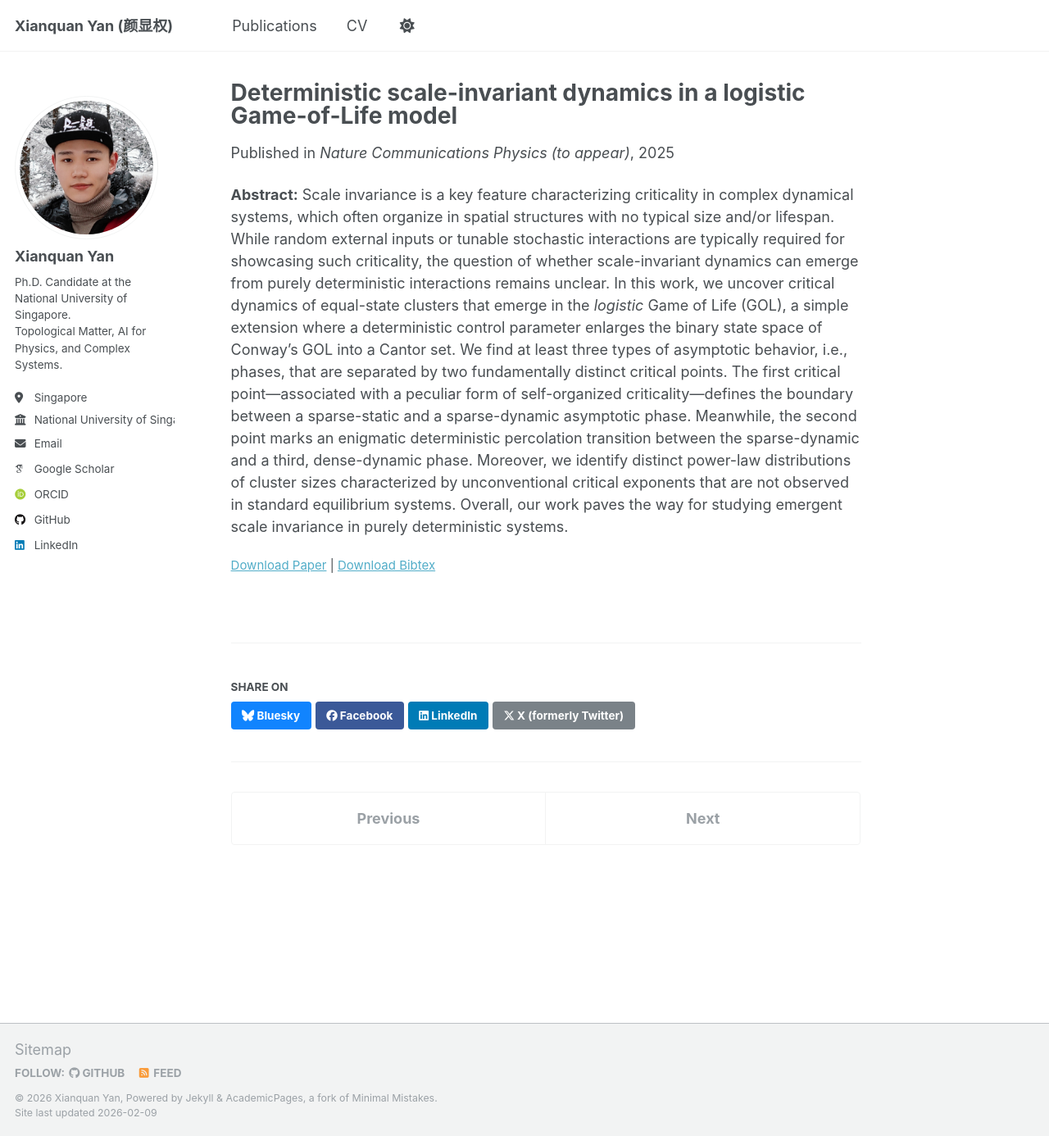
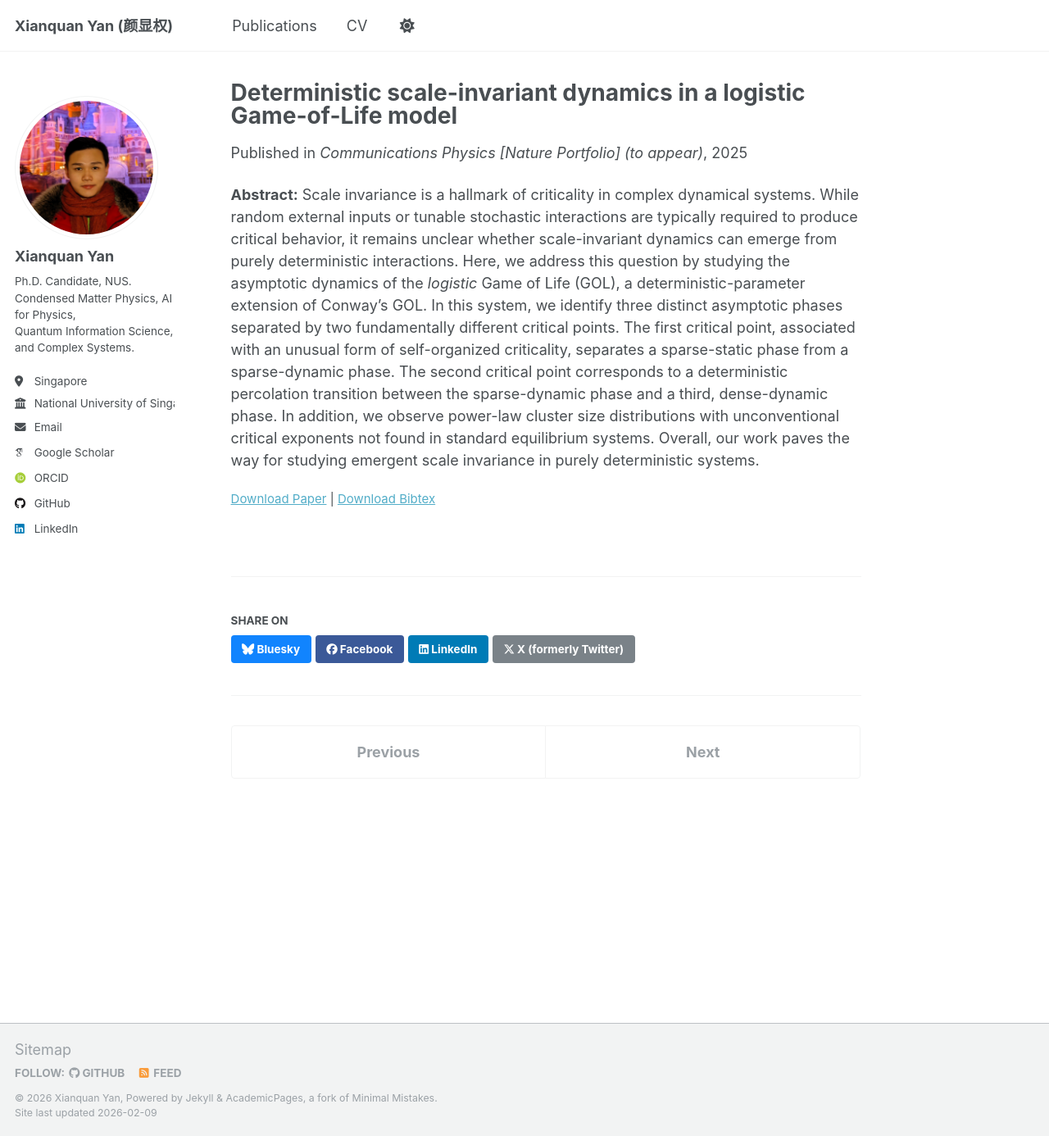
Before and after one commit to sarinstein-yan/sarinstein-yan.github.io, a Jekyll site: the page built from _publications/2025-06-lgol.md, in a window 1280 px wide and 1386 px high. Shown: the whole window at 82% size. Built offline with Jekyll 4.4.1, drawn with Linux system fonts in a browser that asks for light colours; some web fonts are replaced.

Commit message:
update avatar

```diff
--- a/_config.yml
+++ b/_config.yml
@@ -23,10 +23,10 @@ repository               : "sarinstein-yan/sarinstein-yan.github.io"
 #               Additional customization can be done by editing /_includes/author-profile.html
 author:
   # Biographic information
-  avatar           : "profile.jpg"
+  avatar           : "profile2026.jpg"
   name             : "Xianquan Yan"
   pronouns         : # example: "she/her"
-  bio              : "Ph.D. Candidate at the National University of Singapore.<br>Topological Matter, AI for Physics, and Complex Systems."
+  bio              : "Ph.D. Candidate, NUS.<br>Condensed Matter Physics, AI for Physics,<br> Quantum Information Science, and Complex Systems."
   location         : "Singapore"
   employer         : "National University of Singapore"
   uri              : # URL
--- a/_publications/2025-06-lgol.md
+++ b/_publications/2025-06-lgol.md
@@ -6,10 +6,11 @@ permalink: /publication/2025-06-lgol
 excerpt:
 date: 2025-06-07
 venue: 'Nature Communications Physics (to appear)'
+venue: 'Communications Physics [Nature Portfolio] (to appear)'
 paperurl: 'https://arxiv.org/abs/2411.07189'
 bibtexurl: 'https://raw.githubusercontent.com/sarinstein-yan/sarinstein-yan.github.io/master/files/2025-06-lgol.bib'
 # citation: 'Akgun, Hakan, Xianquan Yan, Tamer Taskiran, Muhamet Ibrahimi, Ching Hua Lee, and Seymur Jahangirov. “Scale-Invariant Dynamics in a Purely Deterministic Game of Life Model.” arXiv, June 7, 2025. https://doi.org/10.48550/arXiv.2411.07189.'
 ---
 
 **Abstract:**
-Scale invariance is a key feature characterizing criticality in complex dynamical systems, which often organize in spatial structures with no typical size and/or lifespan. While random external inputs or tunable stochastic interactions are typically required for showcasing such criticality, the question of whether scale-invariant dynamics can emerge from purely deterministic interactions remains unclear. In this work, we uncover critical dynamics of equal-state clusters that emerge in the *logistic* Game of Life (GOL), a simple extension where a deterministic control parameter enlarges the binary state space of Conway’s GOL into a Cantor set. We find at least three types of asymptotic behavior, i.e., phases, that are separated by two fundamentally distinct critical points. The first critical point—associated with a peculiar form of self-organized criticality—defines the boundary between a sparse-static and a sparse-dynamic asymptotic phase. Meanwhile, the second point marks an enigmatic deterministic percolation transition between the sparse-dynamic and a third, dense-dynamic phase. Moreover, we identify distinct power-law distributions of cluster sizes characterized by unconventional critical exponents that are not observed in standard equilibrium systems. Overall, our work paves the way for studying emergent scale invariance in purely deterministic systems.
+Scale invariance is a hallmark of criticality in complex dynamical systems. While random external inputs or tunable stochastic interactions are typically required to produce critical behavior, it remains unclear whether scale-invariant dynamics can emerge from purely deterministic interactions. Here, we address this question by studying the asymptotic dynamics of the *logistic* Game of Life (GOL), a deterministic-parameter extension of Conway’s GOL. In this system, we identify three distinct asymptotic phases separated by two fundamentally different critical points. The first critical point, associated with an unusual form of self-organized criticality, separates a sparse-static phase from a sparse-dynamic phase. The second critical point corresponds to a deterministic percolation transition between the sparse-dynamic phase and a third, dense-dynamic phase. In addition, we observe power-law cluster size distributions with unconventional critical exponents not found in standard equilibrium systems. Overall, our work paves the way for studying emergent scale invariance in purely deterministic systems.
```
Also changed, not shown: images/profile2023.jpg (renamed from images/profile.jpg), images/profile2026.jpg (added).
